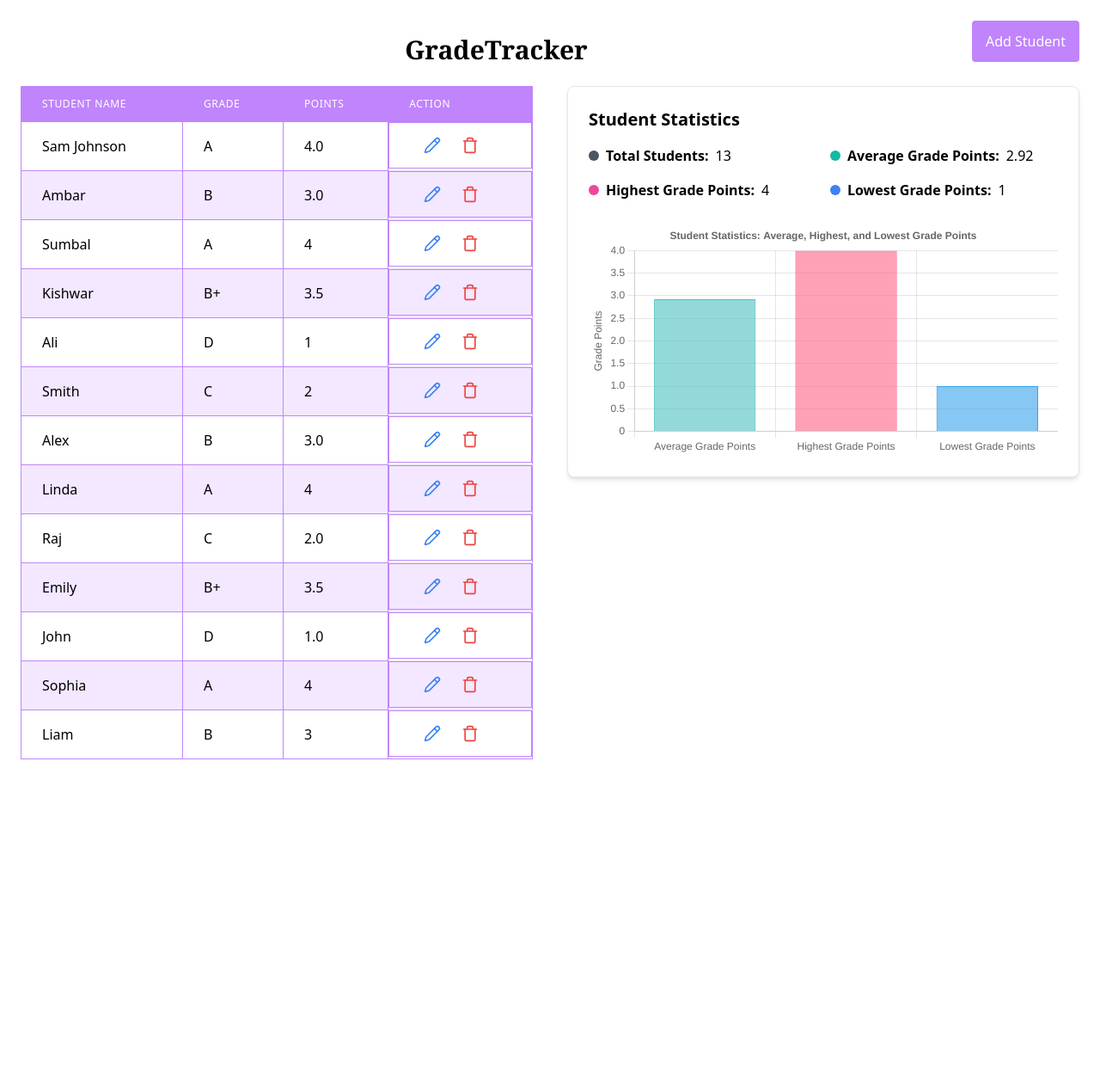
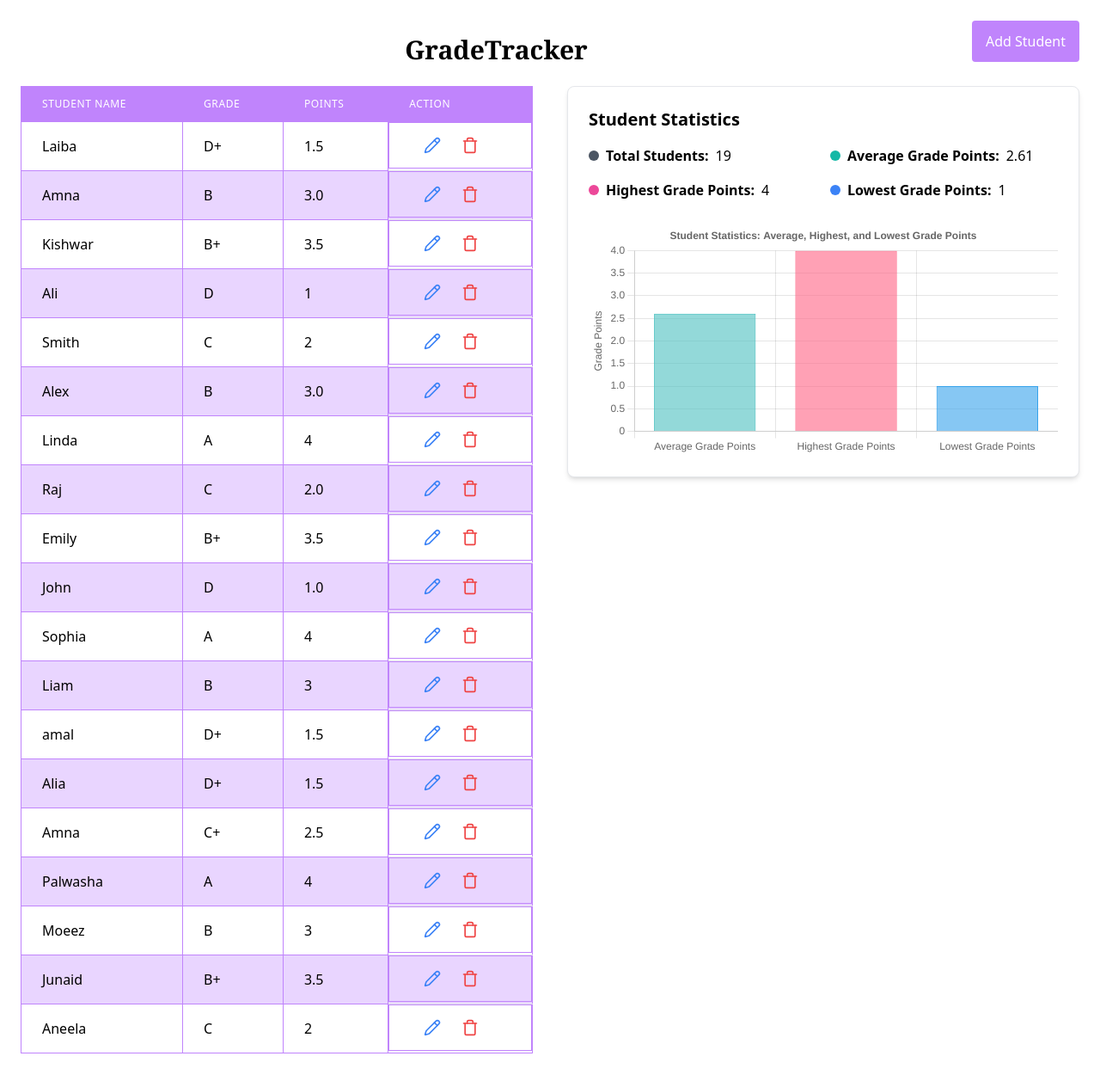
Before and after one commit to kainat333/Nexariza_Student_Grade_Tracker, a React (Vite) app: page / in a window 1280 px wide. Shown: the top 1264 px of the page at 86% size. Before the commit the page ends 931 px from the top, so only its background shows below. Built offline with nearby package versions, Linux system fonts and the light colour scheme; data requests are answered from the project's data file.

Commit message:
spacing adjust

```diff
--- a/db.json
+++ b/db.json
@@ -1,22 +1,16 @@
 {
   "students": [
     {
-      "name": "Sam Johnson",
-      "grade": "A",
-      "points": "4.0",
+      "name": "Laiba",
+      "grade": "D+",
+      "points": "1.5",
       "id": "3"
     },
     {
-      "name": "Ambar",
+      "name": "Amna",
       "grade": "B",
       "points": "3.0",
-      "id": "088e"
-    },
-    {
-      "id": "2e48",
-      "name": "Sumbal",
-      "grade": "A",
-      "points": 4
+      "id": "2e48"
     },
     {
       "id": "bdc5",
@@ -77,6 +71,48 @@
       "name": "Liam",
       "grade": "B",
       "points": 3
+    },
+    {
+      "id": "f9cb",
+      "name": "amal",
+      "grade": "D+",
+      "points": 1.5
+    },
+    {
+      "id": "888d",
+      "name": "Alia",
+      "grade": "D+",
+      "points": 1.5
+    },
+    {
+      "id": "0af6",
+      "name": "Amna",
+      "grade": "C+",
+      "points": 2.5
+    },
+    {
+      "id": "9ebc",
+      "name": "Palwasha",
+      "grade": "A",
+      "points": 4
+    },
+    {
+      "id": "1e25",
+      "name": "Moeez",
+      "grade": "B",
+      "points": 3
+    },
+    {
+      "id": "fa2a",
+      "name": "Junaid",
+      "grade": "B+",
+      "points": 3.5
+    },
+    {
+      "id": "8c85",
+      "name": "Aneela",
+      "grade": "C",
+      "points": 2
     }
   ]
 }
--- a/src/pages/gradetracker/index.tsx
+++ b/src/pages/gradetracker/index.tsx
@@ -155,7 +155,7 @@ const GradeTracker = () => {
                 {students.map((student, index) => (
                   <tr
                     key={student.id}
-                    className={`${index % 2 === 0 ? "bg-white" : "bg-purple-100"}`}
+                    className={`${index % 2 === 0 ? "bg-white" : "bg-purple-200"}`}
                   >
                     <td className="px-6 py-4 whitespace-nowrap border border-purple-400">
                       {editingId === student.id ? (
```
